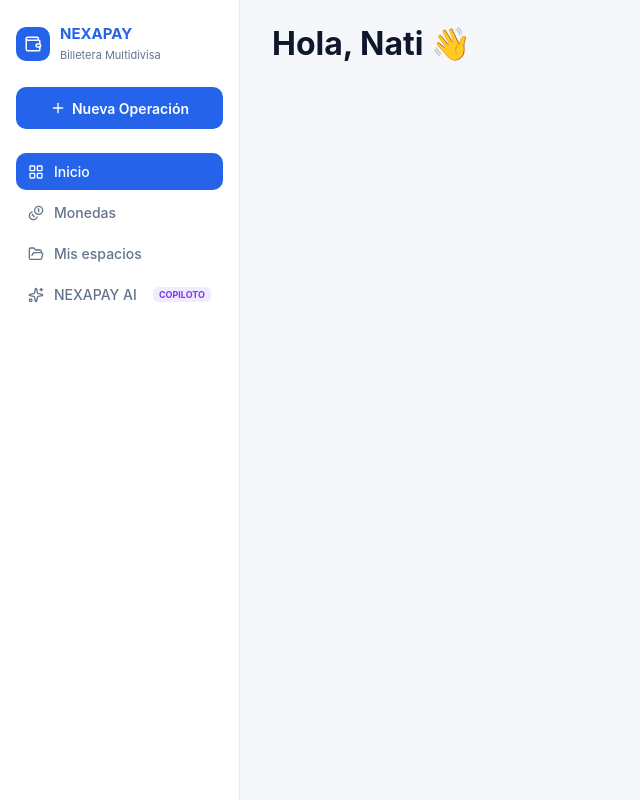
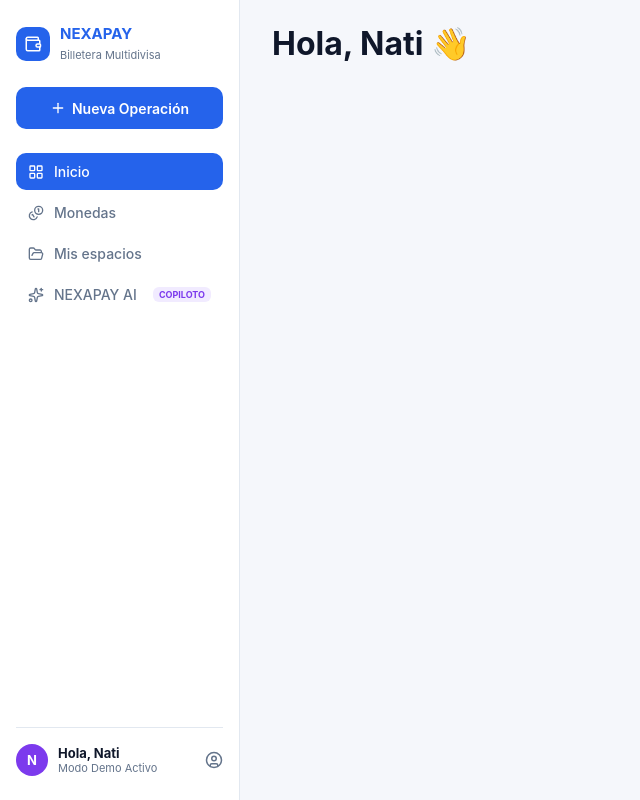
Before and after one commit to lNexapay/nexapay-frontend, a React (Vite) app: page /inicio in a window 1280 px wide. Shown: the whole page, without its empty margins (0-640 px from the left). Built offline with nearby package versions, Linux system fonts and the light colour scheme.

Commit message:
Dashboard: usuario al pie del Sidebar

```diff
--- a/src/components/Sidebar/Sidebar.module.css
+++ b/src/components/Sidebar/Sidebar.module.css
@@ -68,6 +68,47 @@
   border-radius: 6px;
 }
 
+.usuario {
+  margin-top: auto;
+  display: flex;
+  align-items: center;
+  gap: 10px;
+  padding-top: 16px;
+  border-top: 1px solid var(--borde);
+}
+
+.avatar {
+  width: 32px;
+  height: 32px;
+  border-radius: 50%;
+  background: var(--violeta);
+  color: #fff;
+  display: grid;
+  place-items: center;
+  font-weight: 700;
+  font-size: 13px;
+  flex-shrink: 0;
+}
+
+.usuarioTexto {
+  display: flex;
+  flex-direction: column;
+}
+
+.usuarioTexto strong {
+  font-size: 13px;
+}
+
+.usuarioTexto small {
+  font-size: 11px;
+  color: var(--texto-suave);
+}
+
+.perfil {
+  margin-left: auto;
+  color: var(--texto-suave);
+}
+
 @media (max-width: 900px) {
   .sidebar { display: none; }
 }
--- a/src/components/Sidebar/Sidebar.tsx
+++ b/src/components/Sidebar/Sidebar.tsx
@@ -1,5 +1,5 @@
 import { NavLink } from 'react-router-dom'
-import { Plus, LayoutGrid, Coins, FolderOpen, Sparkles } from 'lucide-react'
+import { Plus, LayoutGrid, Coins, FolderOpen, Sparkles, CircleUser } from 'lucide-react'
 import type { LucideIcon } from 'lucide-react'
 import Logo from '../Logo/Logo'
 import styles from './Sidebar.module.css'
@@ -45,6 +45,15 @@ export default function Sidebar() {
           )
         })}
       </nav>
+
+      <div className={styles.usuario}>
+        <span className={styles.avatar}>N</span>
+        <div className={styles.usuarioTexto}>
+          <strong>Hola, Nati</strong>
+          <small>Modo Demo Activo</small>
+        </div>
+        <CircleUser size={18} className={styles.perfil} />
+      </div>
     </aside>
   )
 }
```
